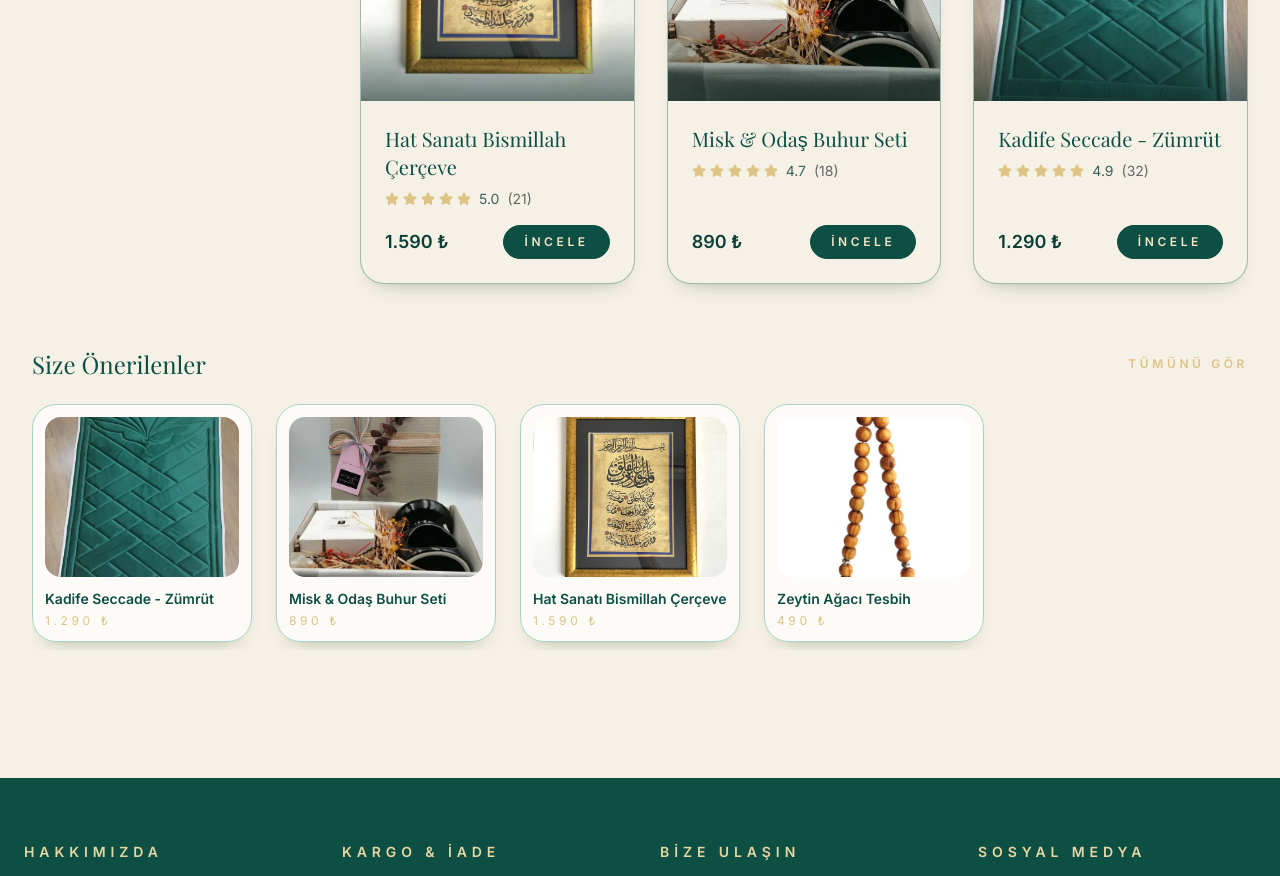
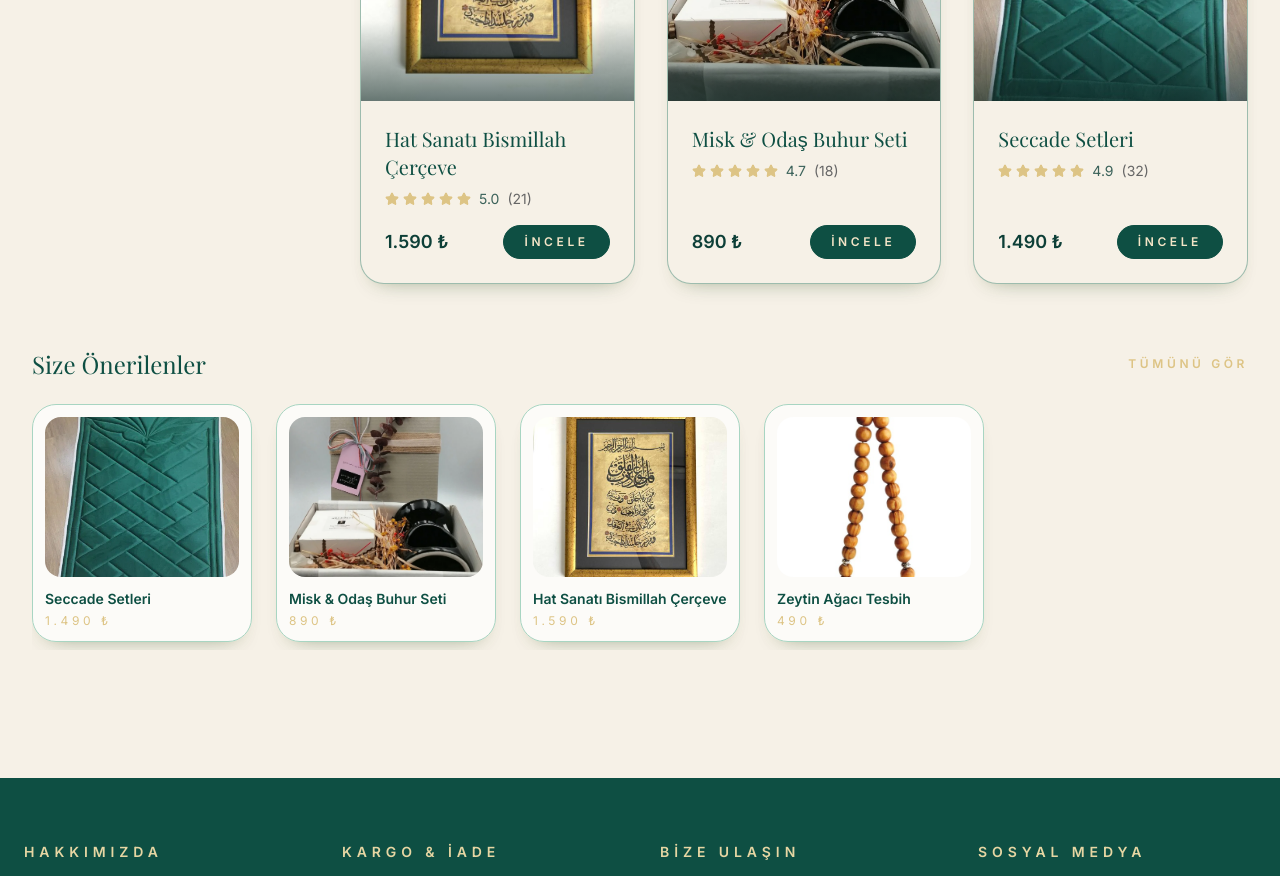
Before and after one commit to weliakcay/hayirlihediyeler, a Next.js app: page / in a window 1280 px wide. Shown: the part 2660-3536 px from the top of the page. Built offline with nearby package versions, Linux system fonts and the light colour scheme; a web font is replaced by a local one.

Commit message:
Rename velvet seccade to Seccade Setleri with updated details

```diff
--- a/data/products.js
+++ b/data/products.js
@@ -34,9 +34,9 @@ export const collections = [
 export const products = [
   {
     id: "velvet-prayer-mat",
-    handle: "kadife-seccade-zumrut",
-    name: "Kadife Seccade - Zümrüt",
-    price: 1290,
+    handle: "seccade-setleri",
+    name: "Seccade Setleri",
+    price: 1490,
     currency: "TRY",
     category: "ev-dekorasyonu",
     collection: "ev-dekorasyonu",
@@ -44,14 +44,14 @@ export const products = [
     rating: 4.9,
     reviews: 32,
     shortDescription:
-      "Pamuksu dokulu, altın yaldızlı motiflere sahip zarif seccade.",
+      "Kadife seccade ve el yapımı tesbihten oluşan zarif hediye seti.",
     description:
-      "Zümrüt yeşili kadife yüzeye sahip bu seccade, el işçiliği altın şeritler ve ipek püsküllerle tamamlanmıştır. Yumuşak dokusu ve kaymaz tabanı ile hem şıklık hem de konfor sunar.",
+      "Seccade Setleri; kaymaz tabanlı yumuşak kadife seccade ile uyumlu tonlarda el işçiliği tesbihi aynı kutuda buluşturur. Lacivert, bej, siyah ve pembe renk alternatifleri bulunan seccadeler altın varak bordürlerle çerçevelenirken, tesbihler pirinç püskül ve doğal taş ara parçalarla tamamlanmıştır. Seyirlik şıklık ve huzurlu ibadet deneyimini bir arada sunar.",
     images: [
       "/products/kadife-seccade-zumrut-1.webp",
       "/products/kadife-seccade-zumrut-2.webp",
     ],
-    tags: ["yeniler", "kadife", "hediye"],
+    tags: ["yeniler", "set", "seccade"],
   },
   {
     id: "incense-set",
```
